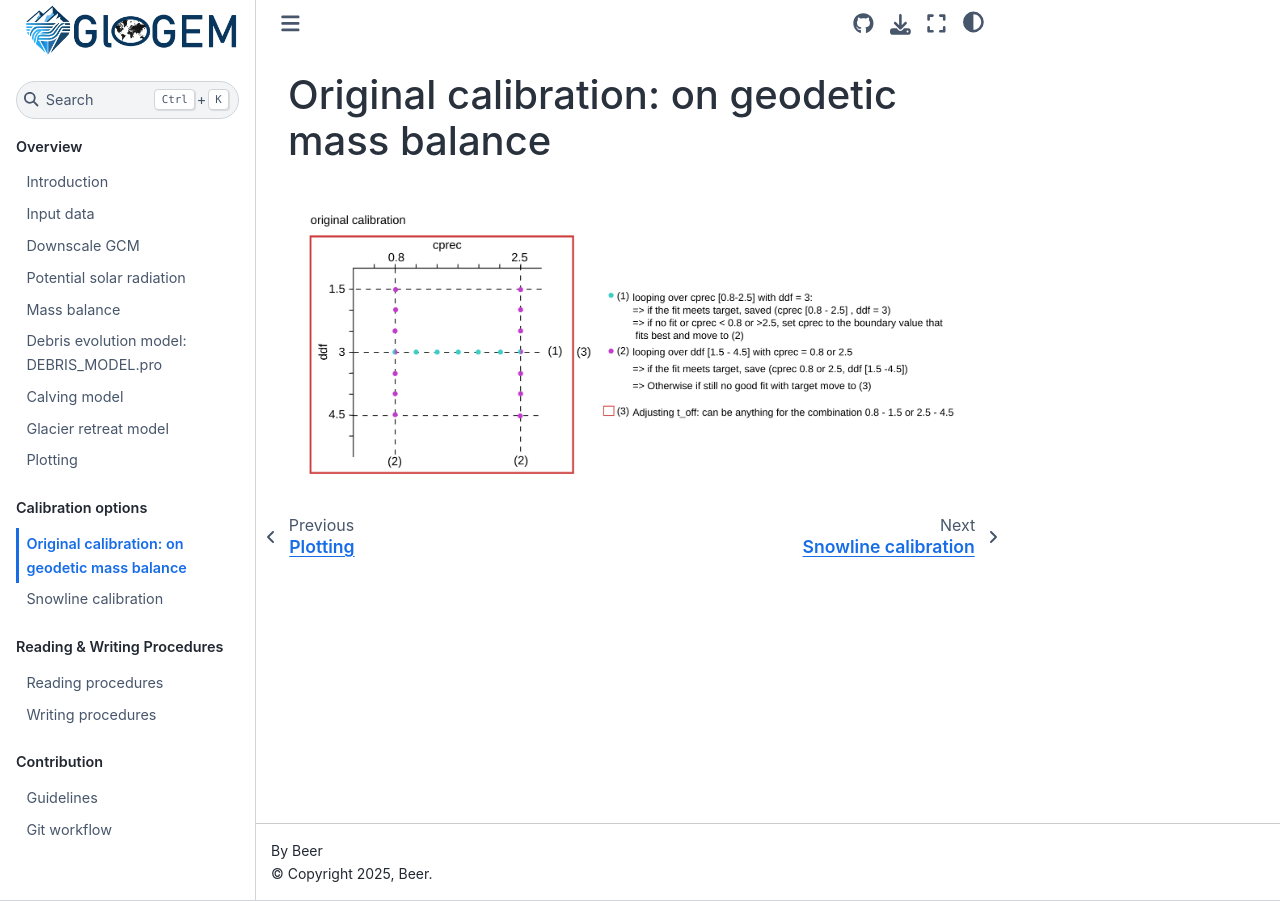
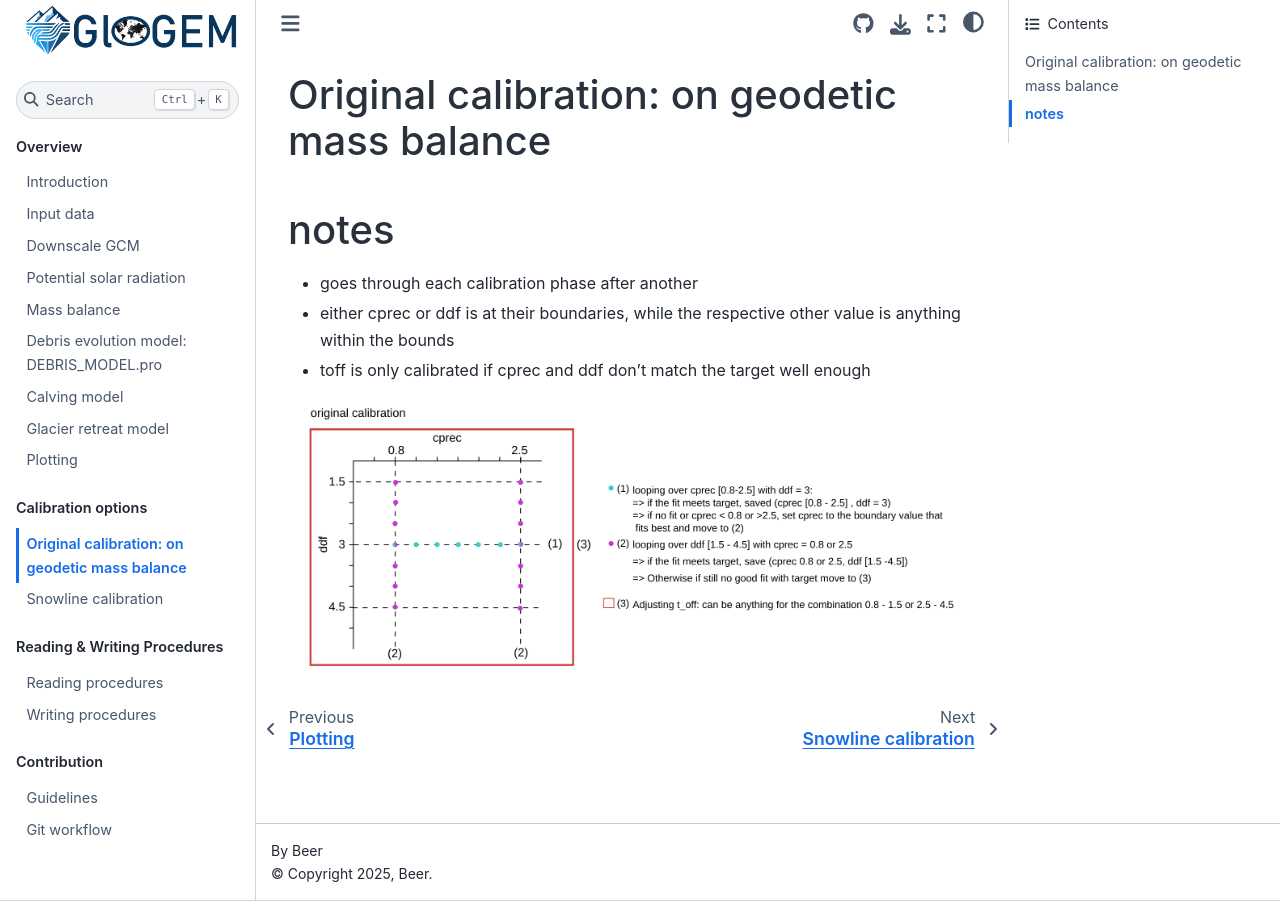
Before and after one commit to eth-vaw-glaciology/GloGEM-doc-temp, a Sphinx documentation site: the page built from docs/source/original_calibration.md, in a window 1280 px wide. Built offline with Sphinx 7.4.7 and the Sphinx Book theme 1.1.4, drawn with Linux system fonts in a browser that asks for light colours.

Commit message:
Update original_calibration.md

```diff
--- a/docs/source/original_calibration.md
+++ b/docs/source/original_calibration.md
@@ -1,3 +1,8 @@
 ## Original calibration: on geodetic mass balance</h2>
 
+## notes
+* goes through each calibration phase after another
+* either cprec or ddf is at their boundaries, while the respective other value is anything within the bounds
+* toff is only calibrated if cprec and ddf don't match the target well enough
+
 ![Conceptual sketch of the calibration loop for the calibration aimes towards the geodetic mass balance. Parameter ranges in the figure are the default boundaries that can be adjusted](images/original_calibration_scheme.png)
```
